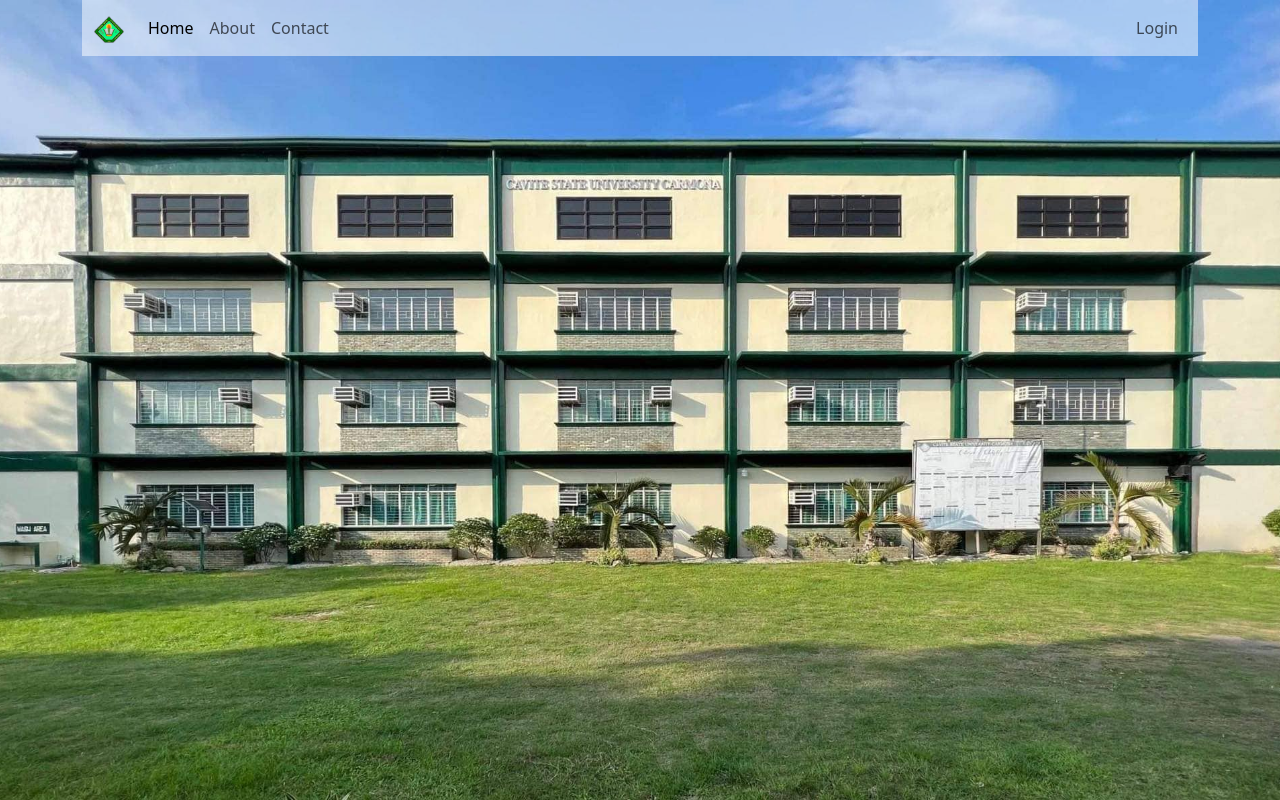
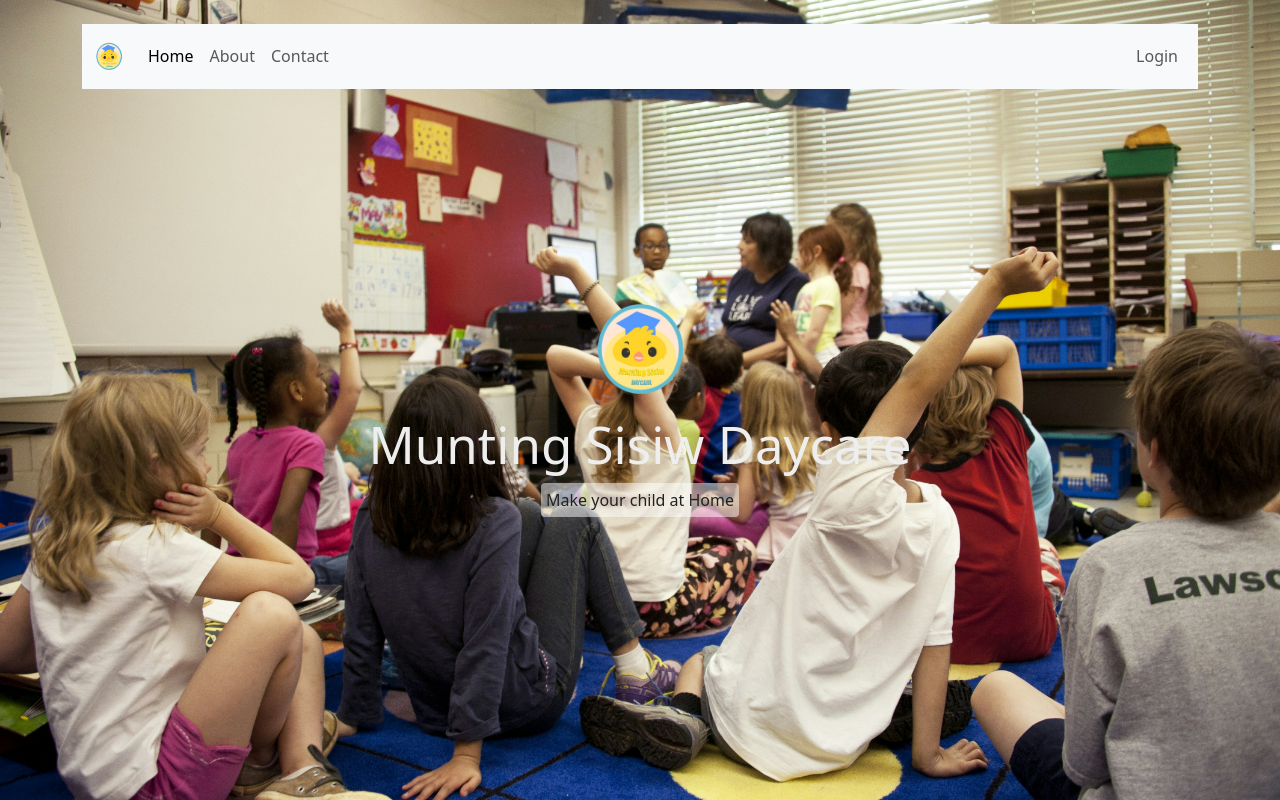
Before and after one commit to Valiantic/Munting-Sisiw-Student-Daycare-Management-System, a PHP site: page / in a window 1280 px wide. Run offline with PHP 8.4, Linux system fonts and the light colour scheme.

Commit message:
add some major changes from cvsu to munting sisiw to avoid copyrights

```diff
--- a/index.php
+++ b/index.php
@@ -5,7 +5,7 @@
     <meta name="viewport" content="width=device-width, initial-scale=1.0">
     <title>Welcome!</title>
     <link rel="stylesheet" href="./css/style.css">
-    <link rel="shortcut icon" href="./images/cvsulogo.png" type="image/x-icon">
+    <link rel="shortcut icon" href="./images/logo.png">
     <link rel="stylesheet" href="https://cdn.jsdelivr.net/npm/bootstrap@5.3.3/dist/css/bootstrap.min.css">
 
     <link rel="preconnect" href="https://fonts.googleapis.com">
@@ -22,7 +22,7 @@
     body{
         margin: 0;
         padding: 0;
-        background-image: url(./images/bg.jpg);
+        background-image: url(./images/bg2.jpg);
         background-position: center center;
          background-repeat: no-repeat;
         background-size: cover;
@@ -38,21 +38,36 @@
     }
     #homeNav {
         /* TO MAKE THE NAVBAR TRANSPARENT */
-        background: rgba(255,255,255, 0.5) !important;
+        /* background: rgba(255,255,255, 0.5) !important; */
     }
-
+    .welcome-text{
+      min-height: 80vh;
+    }
+    .welcome-text img {
+      width: 100px;
+    }
+    .welcome-text h4 {
+      color: #eee;
+      font-size: 51px;
+    }
+    .welcome-text p {
+      color: #222;
+      background: rgba(255,255,255,  0.5);
+      padding: 5px;
+      border-radius: 4px;
+    }
 
 </style>
 
 <body class="body-home">
 
-<div class="black-fill">
+<div class="black-fill"> </br>
     <div class="container">
 
         <!-- NAVBAR -->
         <nav class="navbar navbar-expand-lg bg-body-tertiary" id="homeNav">
   <div class="container-fluid">
-    <a class="navbar-brand" href="#"><img src="./images/cvsulogo.png" width="30"></a>
+    <a class="navbar-brand" href="#"><img src="./images/logo.png" width="30"></a>
     <button class="navbar-toggler" type="button" data-bs-toggle="collapse" data-bs-target="#navbarSupportedContent" aria-controls="navbarSupportedContent" aria-expanded="false" aria-label="Toggle navigation">
       <span class="navbar-toggler-icon"></span>
     </button>
@@ -110,6 +125,15 @@
   </div>
 </nav>
 
+<section class="welcome-text d-flex justify-content-center
+align-items-center flex-column">
+
+    <img src="./images/logo.png">
+    <h4>Munting Sisiw Daycare</h4>
+    <p>Make your child at Home</p>
+
+</section>
+
     </div>
 </div>
 
```
Also changed, not shown: images/bg2.jpg (added), images/logo.png (added).
